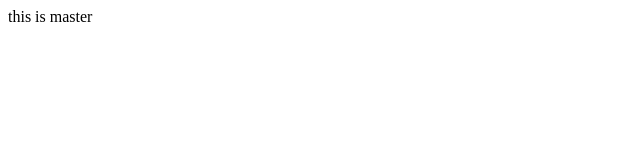
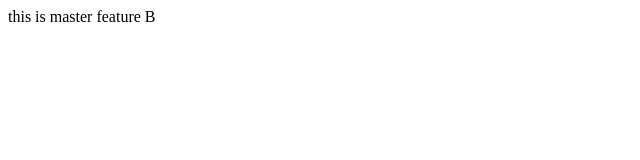
Before and after one commit to hyuun13/group-project, a plain HTML site: page index.html in a window 1280 px wide. Shown: the full height of the page, 0-640 px from the left. Drawn offline with Linux system fonts and the light colour scheme.

Commit message:
feature b

```diff
--- a/index.html
+++ b/index.html
@@ -6,6 +6,6 @@
     <title>Document</title>
   </head>
   <body>
-    this is master
+    this is master feature B
   </body>
 </html>
```
